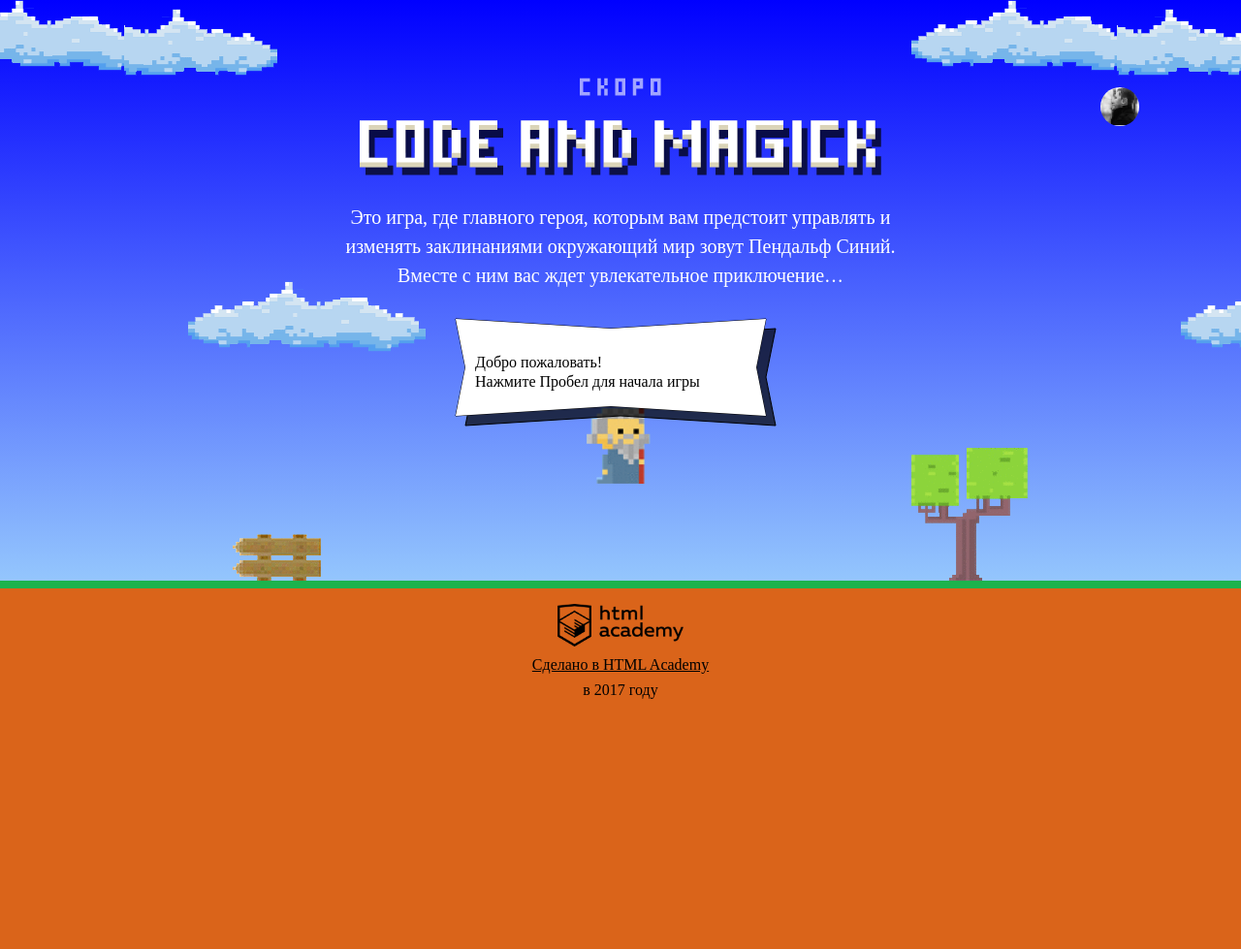
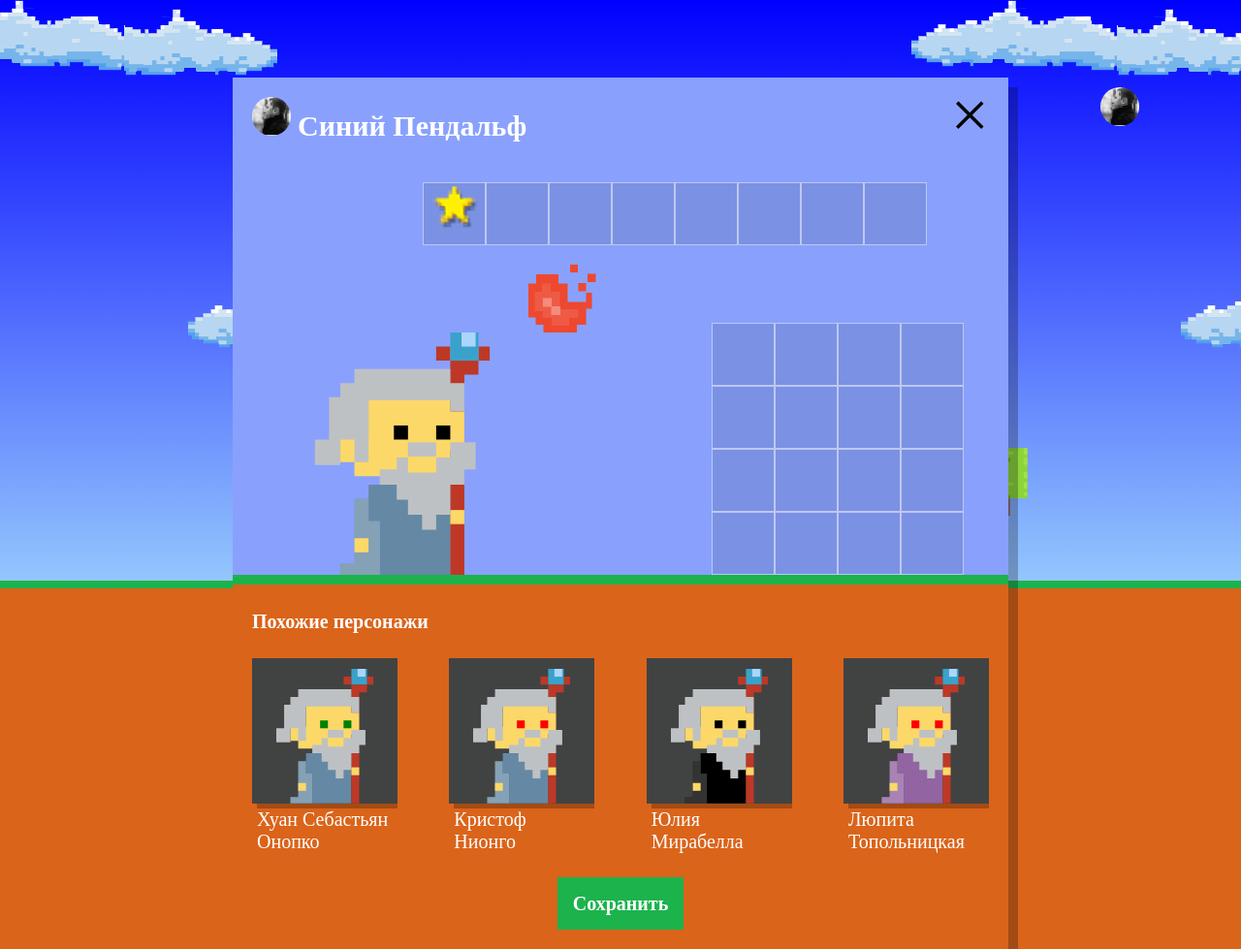
Before and after one commit to Nastullla/490491-code-and-magick, a website: page index.html in a window 1280 px wide. Shown: the whole page at 97% size. Before the commit the page ends 800 px from the top, so only its background shows below. Drawn offline with Linux system fonts and the light colour scheme; a web font is replaced by a local one.

Commit message:
Настройки мага

```diff
--- a/index.html
+++ b/index.html
@@ -199,6 +199,7 @@
   }
  </script>
 
+<script src="js/setup.js"></script>
 <script src="js/stat.js"></script>
 <script src="js/game.js"></script>
 
--- /dev/null
+++ b/js/setup.js
@@ -0,0 +1,55 @@
+'use strict';
+
+var setupWindow = document.querySelector('.setup');
+setupWindow.classList.remove('hidden');
+
+var WIZARD_NAMES = ['Иван', 'Хуан Себастьян', 'Мария', 'Кристоф', 'Виктор', 'Юлия', 'Люпита', 'Вашингтон'];
+var WIZARD_SURNAME = ['да Марья', 'Верон', 'Мирабелла', 'Вальц', 'Онопко', 'Топольницкая', 'Нионго', 'Ирвинг'];
+var WIZARD_COATCOLOR = ['rgb(101, 137, 164)', 'rgb(241, 43, 107)', 'rgb(146, 100, 161)', 'rgb(56, 159, 117)', 'rgb(215, 210, 55)', 'rgb(0, 0, 0)'];
+var WIZARD_EYESCOLOR = ['black', 'red', 'blue', 'yellow', 'green'];
+
+var similarWizardTemplate = document.querySelector('#similar-wizard-template').content.querySelector('.setup-similar-item');
+var setupSimilar = document.querySelector('.setup-similar');
+var similarListElement = setupSimilar.querySelector('.setup-similar-list');
+
+var randomSelection = function (array) {
+  return array[Math.floor(Math.random() * array.length)];
+};
+
+var createWizard = function () {
+  return {
+    name: randomSelection(WIZARD_NAMES) + ' ' + randomSelection(WIZARD_SURNAME),
+    coatColor: randomSelection(WIZARD_COATCOLOR),
+    eyesColor: randomSelection(WIZARD_EYESCOLOR)
+  };
+};
+
+var createWizards = function (count) {
+  var wizards = [];
+  for (var i = 0; i < count; i++) {
+    wizards[i] = createWizard();
+  }
+  return wizards;
+};
+
+var renderWizard = function (wizard) {
+  var wizardElement = similarWizardTemplate.cloneNode(true);
+  wizardElement.querySelector('.setup-similar-label').textContent = wizard.name;
+  wizardElement.querySelector('.wizard-coat').style.fill = wizard.coatColor;
+  wizardElement.querySelector('.wizard-eyes').style.fill = wizard.eyesColor;
+  return wizardElement;
+};
+
+var renderWizards = function (wizards) {
+  var fragment = document.createDocumentFragment();
+  for (var i = 0; i < wizards.length; i++) {
+    fragment.appendChild(renderWizard(wizards[i]));
+  }
+
+  similarListElement.appendChild(fragment);
+};
+
+var wizards = createWizards(4);
+renderWizards(wizards);
+
+setupSimilar.classList.remove('hidden');
```
